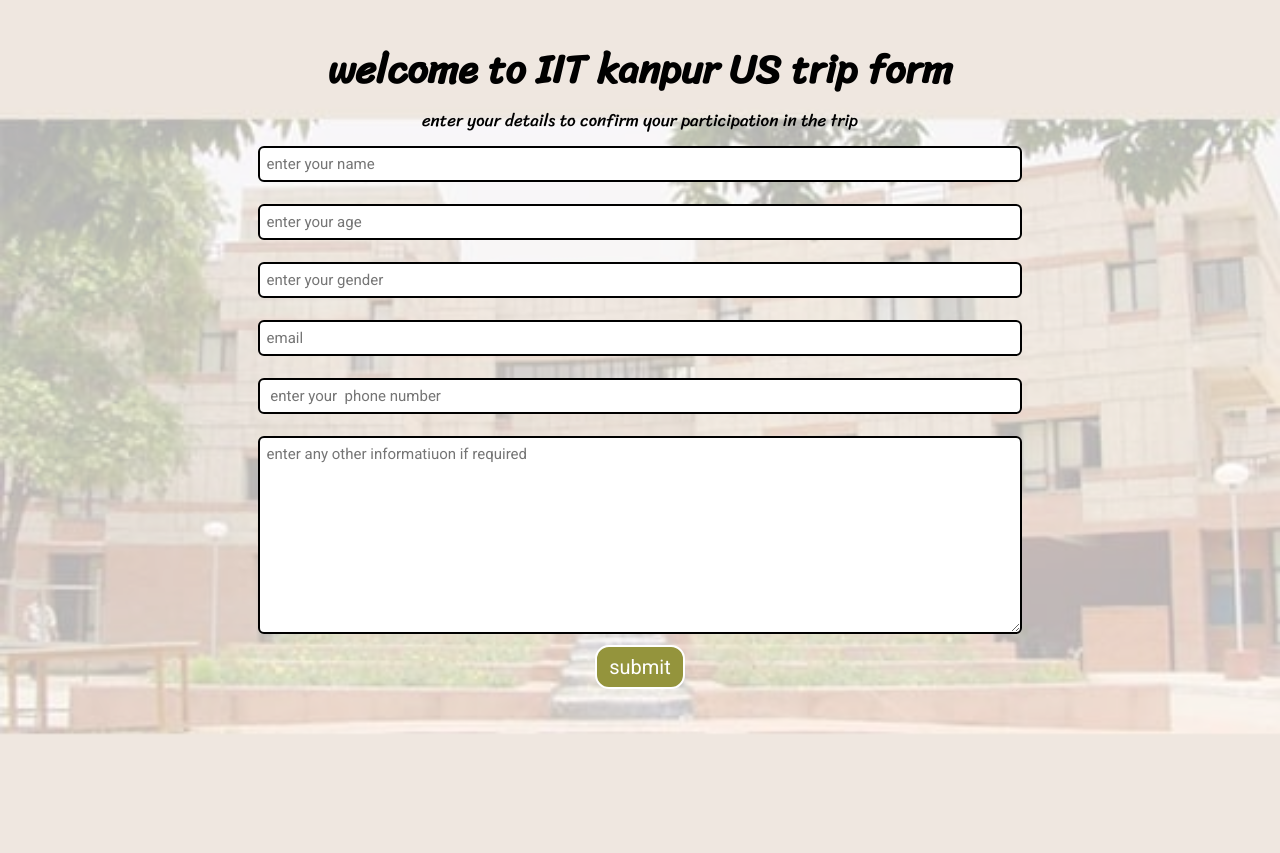
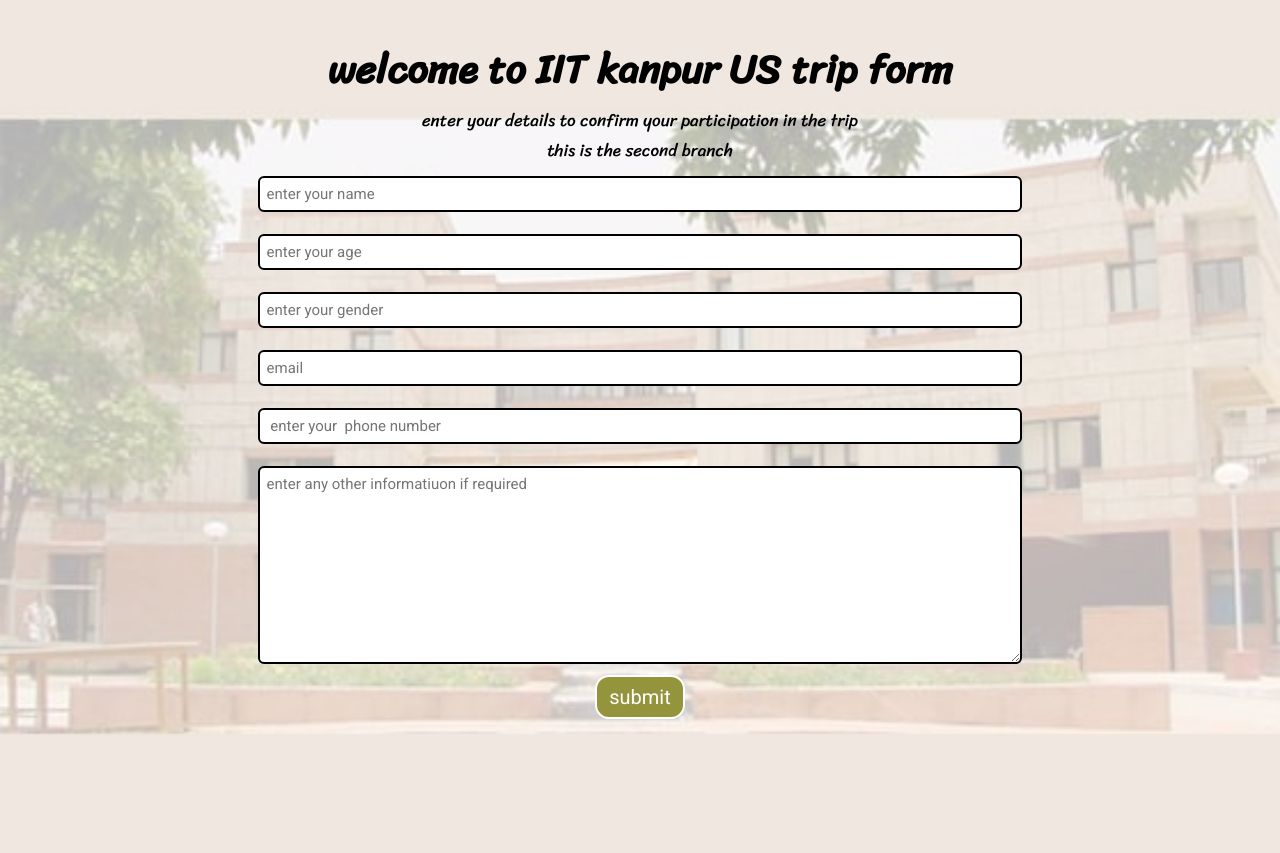
Before and after one commit to ShikhaSingh1706/cwh, a PHP site: page / in a window 1280 px wide. Run offline with PHP 8.4, Linux system fonts and the light colour scheme.

Commit message:
second branch done

```diff
--- a/index.php
+++ b/index.php
@@ -54,6 +54,7 @@ $con->close();
     <div class="container">
         <h3>welcome to IIT kanpur US trip form</h3>
         <p>enter your details to confirm your participation in the trip</p>
+        <p>this is the second branch</p>
         <?php
         if ($insert == true){
 
```
